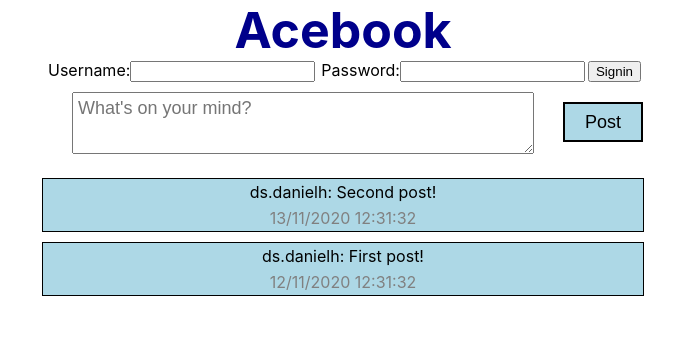
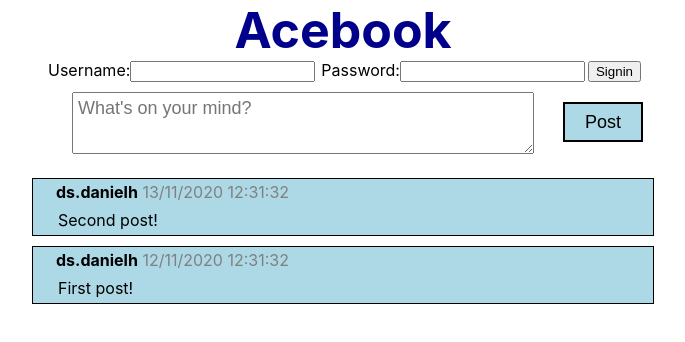
Before and after one commit to dan-holmes/AcebookFrontend, a React (Create React App) app: page / in a window 1280 px wide. Shown: the top 342 px of the page, without its empty margins (297-982 px from the left). Built offline with nearby package versions, Linux system fonts and the light colour scheme.

Commit message:
Restyle post.

```diff
--- a/src/App.css
+++ b/src/App.css
@@ -20,15 +20,24 @@ label {
   margin: auto;
   margin-top: 10px;
   margin-bottom: 10px;
+  text-align:left;
+  padding-left: 20px;
+}
+
+.post-info {
+  padding: 3px;
+}
+
+.post-username {
+  font-weight: bold;
+}
+
+.post-created-at {
+  color: grey;
 }
 
 .post-message {
-  padding: 3px;
-}
-
-.post-created-at {
-  padding: 3px;
-  color: grey;
+  padding: 5px;
 }
 
 #new-post-form {
--- a/src/Post.js
+++ b/src/Post.js
@@ -4,11 +4,12 @@ class Post extends React.Component {
   render() {
     return (
       <div className="post">
+        <div className="post-info">
+          <span className="post-username">{this.props.data.username}</span>&nbsp;
+          <span className="post-created-at">{this.props.data.created_at}</span>
+        </div>
         <div className="post-message">
-          {this.props.data.username}: {this.props.data.message}
-        </div>
-        <div className="post-created-at">
-          {this.props.data.created_at}
+          {this.props.data.message}
         </div>
       </div>
     )
```
Also changed, not shown: 1 other file (tests, documents, lock files or other folders).
